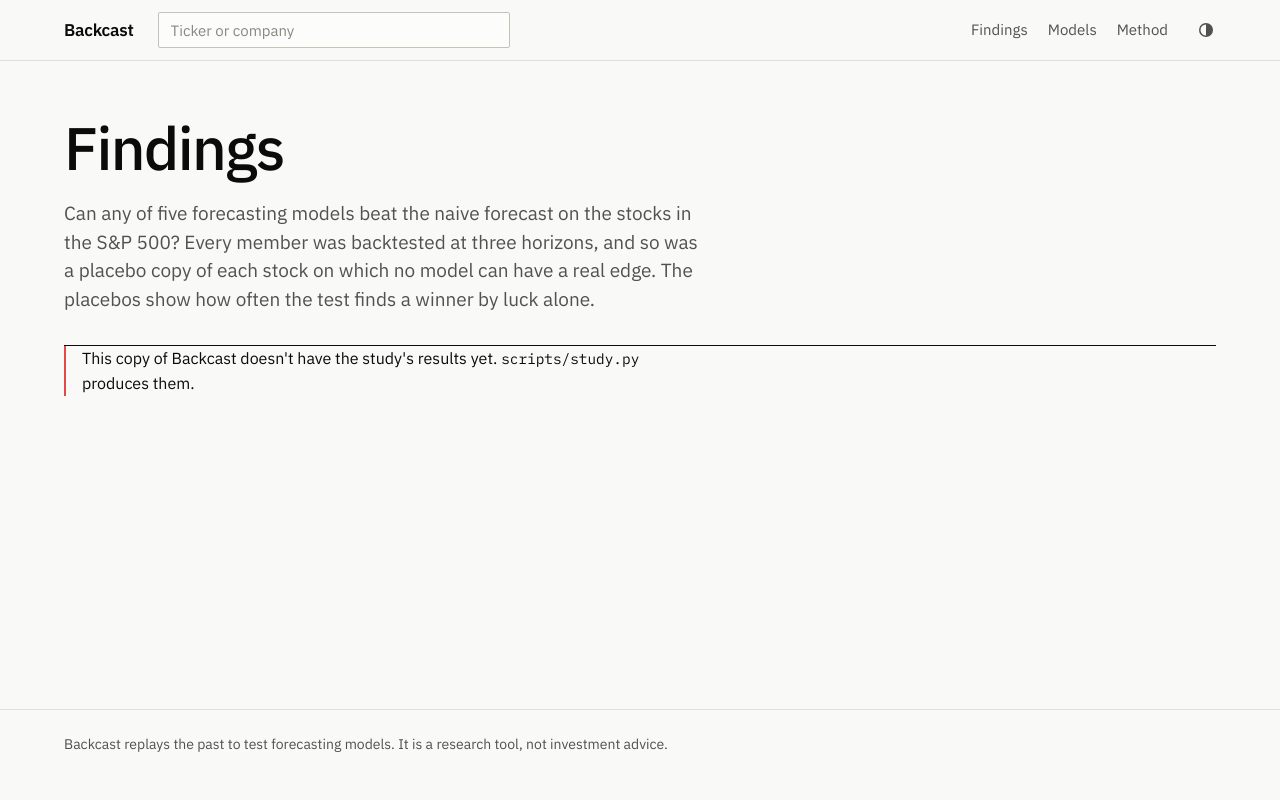
After one commit to adeelbandesha/backcast, a Django app: template src/backcast/web/templates/backcast/findings.html in a window 1280 px wide. The commit adds this page. Run offline with Django 3.2, Linux system fonts and the light colour scheme; the template is opened without the code that fills it, so the values that code supplies are empty.

Commit message:
Add a Findings page for the S&P 500 study (#16)

```diff
--- a/src/backcast/web/static/backcast/css/app.css
+++ b/src/backcast/web/static/backcast/css/app.css
@@ -375,3 +375,24 @@ input[aria-invalid="true"] { border-color: var(--worse); }
 .model-list .model-name { font-size: 1.125rem; }
 .model-list .model-family { display: inline; }
 .model-list dd { margin: 6px 0 0; color: var(--ink-2); }
+
+/* Findings */
+
+.findings-head { padding-bottom: 32px; border-bottom: 1px solid var(--ink); }
+.study-section { margin-top: 64px; }
+.study-section > h2 { margin-bottom: 16px; }
+.study-section .chart { padding-top: 0; border-top: 0; }
+.study-section .chart h2 { margin-bottom: 4px; }
+.section-note { max-width: 40rem; margin-top: 16px; color: var(--ink-2); font-size: 0.875rem; }
+.study-table { max-width: 48rem; }
+.ticker { font-family: var(--mono); font-weight: 500; font-size: 0.875rem; }
+
+.small-multiples { display: grid; gap: 32px; margin-top: 8px; }
+@media (min-width: 768px) { .small-multiples { grid-template-columns: repeat(3, 1fr); } }
+.panel h3 { margin-top: 12px; font-size: 0.875rem; font-weight: 500; color: var(--ink-2); }
+.panel .chart-plot { min-height: 200px; margin-top: 4px; }
+
+.excluded { margin-top: 16px; font-size: 0.875rem; color: var(--ink-2); }
+.excluded summary { cursor: pointer; width: fit-content; }
+.excluded ul { columns: 14rem; margin-top: 8px; }
+.prose h3 { margin-top: 32px; }
--- a/src/backcast/web/static/backcast/js/app.js
+++ b/src/backcast/web/static/backcast/js/app.js
@@ -223,6 +223,10 @@ function initCharts() {
     drawCumulative(charts.querySelector('[data-chart="cumulative"]'), data, key, names[key], t);
   };
   picker.addEventListener("change", draw);
+  redrawOn(charts, draw);
+}
+
+function redrawOn(node, draw) {
   document.addEventListener("backcast:theme", draw);
   let width = 0;
   new ResizeObserver(([entry]) => {
@@ -231,7 +235,7 @@ function initCharts() {
       width = next;
       draw();
     }
-  }).observe(charts);
+  }).observe(node);
 }
 
 function baseOptions(plotNode, t, height) {
@@ -473,8 +477,79 @@ function drawCumulative(figure, data, key, name, t) {
   );
 }
 
+// Findings: where the study's SPA p-values fell, real stocks against their placebos, one panel per horizon.
+
+const BINS = 20;
+
+function drawPValues(figure, data, t) {
+  const formatShare = d3.format(".1%");
+  const share = (values) => {
+    const counts = new Array(BINS).fill(0);
+    for (const p of values) counts[Math.min(BINS - 1, Math.floor(p * BINS))]++;
+    return counts.map((count) => ({ count, share: values.length ? count / values.length : 0 }));
+  };
+  const panels = Object.entries(data.p_values).map(([horizon, kinds]) => {
+    const real = share(kinds.real ?? []);
+    const placebo = share(kinds.placebo ?? []);
+    return {
+      horizon,
+      rows: real.map((cell, bin) => ({ bin, from: bin / BINS, to: (bin + 1) / BINS, real: cell, placebo: placebo[bin] })),
+    };
+  });
+  const top = d3.max(panels.flatMap((panel) => panel.rows.flatMap((row) => [row.real.share, row.placebo.share])));
+  const range = (row) => `${row.from.toFixed(2)} to ${row.to.toFixed(2)}`;
+
+  for (const { horizon, rows } of panels) {
+    const plotNode = figure.querySelector(`[data-horizon="${horizon}"] .chart-plot`);
+    const chart = Plot.plot({
+      ...baseOptions(plotNode, t, 200),
+      marginLeft: 44,
+      x: { type: "band", domain: d3.range(BINS), paddingInner: 0.15, paddingOuter: 0 },
+      y: { domain: [0, top], nice: true },
+      marks: [
+        Plot.gridY({ stroke: t.rule, strokeOpacity: 1, ticks: 4 }),
+        Plot.axisY({ tickSize: 0, tickPadding: 8, label: null, ticks: 4, tickFormat: d3.format(".0%") }),
+        // Ticks at 0, 0.25, 0.5 and 0.75 sit on the left edge of their band.
+        Plot.axisX({ ticks: [0, 5, 10, 15], tickSize: 0, tickPadding: 10, label: null, tickFormat: (bin) => bin / BINS, textAnchor: "start", dx: -3 }),
+        Plot.barY(rows, { x: "bin", y: (row) => row.real.share, fill: t.accent, ry1: 2 }),
+        Plot.tickY(rows.filter((row) => row.placebo.count), { x: "bin", y: (row) => row.placebo.share, stroke: t.ink, strokeWidth: 2 }),
+        Plot.ruleY([0], { stroke: t.ruleStrong }),
+      ],
+    });
+    chart.setAttribute("aria-label", `SPA p-values at ${horizon} trading days, real stocks against their placebos`);
+    plotNode.replaceChildren(chart);
+    hover(plotNode, chart, rows, t, (row) => ({
+      title: `p from ${range(row)}`,
+      items: [
+        { kind: "rect", color: t.accent, value: null, text: formatShare(row.real.share), label: `Stocks (${row.real.count})` },
+        { kind: "line", color: t.ink, value: null, text: formatShare(row.placebo.share), label: `Placebos (${row.placebo.count})` },
+      ],
+    }), "bin");
+  }
+
+  legend(figure, [
+    ["rect", t.accent, "Stocks"],
+    ["line", t.ink, "Placebos"],
+  ]);
+  dataTable(
+    figure,
+    ["SPA p-value", ...panels.flatMap(({ horizon }) => [`${horizon}d stocks`, `${horizon}d placebos`])],
+    panels[0].rows.map((_, bin) => [
+      range(panels[0].rows[bin]),
+      ...panels.flatMap(({ rows }) => [formatShare(rows[bin].real.share), formatShare(rows[bin].placebo.share)]),
+    ]),
+  );
+}
+
+function initFindings() {
+  const data = JSON.parse(document.getElementById("findings-data").textContent);
+  const figure = document.querySelector('[data-chart="p-values"]');
+  redrawOn(figure, () => drawPValues(figure, data, tokens()));
+}
+
 // Start-up runs last, once every constant above is defined.
 
 const results = document.getElementById("results");
 if (results?.dataset.src) loadResults(results, results.innerHTML);
 else if (document.getElementById("chart-data")) initCharts();
+else if (document.getElementById("findings-data")) initFindings();
--- a/src/backcast/web/templates/backcast/base.html
+++ b/src/backcast/web/templates/backcast/base.html
@@ -24,6 +24,7 @@
         </form>
       {% endblock %}
       <nav class="site-nav" aria-label="Site">
+        <a href="{% url 'findings' %}"{% if request.resolver_match.url_name == 'findings' %} aria-current="page"{% endif %}>Findings</a>
         <a href="{% url 'models' %}"{% if request.resolver_match.url_name == 'models' %} aria-current="page"{% endif %}>Models</a>
         <a href="{% url 'method' %}"{% if request.resolver_match.url_name == 'method' %} aria-current="page"{% endif %}>Method</a>
         <button class="theme-toggle" type="button" aria-pressed="false" data-theme-toggle>
--- /dev/null
+++ b/src/backcast/web/templates/backcast/findings.html
@@ -0,0 +1,211 @@
+{% extends "backcast/base.html" %}
+{% load static %}
+
+{% block title %}Findings · Backcast{% endblock %}
+{% block description %}Can any forecasting model beat the naive forecast on the stocks in the S&P 500? Every member tested, next to a placebo that shows what luck alone produces.{% endblock %}
+{% block head %}
+  <script src="{% static 'backcast/vendor/d3.min.js' %}" defer></script>
+  <script src="{% static 'backcast/vendor/plot.umd.min.js' %}" defer></script>
+{% endblock %}
+
+{% block content %}
+<article class="findings">
+  <header class="findings-head">
+    <h1>Findings</h1>
+    <p class="lede">
+      Can any of five forecasting models beat the naive forecast on the stocks in the S&amp;P 500? Every member was
+      backtested at three horizons, and so was a placebo copy of each stock on which no model can have a real edge.
+      The placebos show how often the test finds a winner by luck alone.
+    </p>
+  </header>
+
+  {% if not summary %}
+    <div class="notice" role="status">
+      <p>This copy of Backcast doesn't have the study's results yet. <code>scripts/study.py</code> produces them.</p>
+    </div>
+  {% else %}{% with study=notes.study %}
+
+  <section class="study-section" aria-labelledby="share-title">
+    <h2 id="share-title">How often a model won</h2>
+    <p class="section-lede">
+      The share of stocks where Hansen's SPA test found that the best of the five models beat naive, at p below
+      {{ significance }}. The placebo column is the same share on the placebo copies: its average over
+      {{ summary.0.placebo.draws }} separate draws, and the lowest and highest draw.
+    </p>
+    <div class="table-scroll">
+      <table class="data-table study-table">
+        <thead>
+          <tr>
+            <th scope="col">Horizon</th>
+            <th scope="col" class="num">Stocks</th>
+            <th scope="col" class="num">Placebos</th>
+            <th scope="col" class="num">Trend bets</th>
+          </tr>
+        </thead>
+        <tbody>
+          {% for row in summary %}
+            <tr>
+              <th scope="row">{{ row.horizon }} trading day{{ row.horizon|pluralize }}</th>
+              <td class="num">{{ row.real.percent }}<span class="cell-note">{{ row.real.significant }} of {{ row.real.tested }}</span></td>
+              <td class="num">{{ row.placebo.percent }}<span class="cell-note">{{ row.placebo.range }}</span></td>
+              <td class="num">{{ row.real.trend_bets }}<span class="cell-note">of {{ row.real.significant }} wins</span></td>
+            </tr>
+          {% endfor %}
+        </tbody>
+      </table>
+    </div>
+    <p class="section-note">
+      A trend bet is a win where the best model forecast the same direction from at least 90% of the days and the
+      price went that way over the period. That edge is a bet that the trend continues, which pays while a stock
+      keeps rising and costs as much when it turns.
+    </p>
+  </section>
+
+  <section class="study-section" aria-labelledby="p-title">
+    <figure class="chart" data-chart="p-values">
+      <figcaption>
+        <h2 id="p-title">Where the p-values fell</h2>
+        <p>
+          The share of stocks in each band of SPA p-values, for the real stocks and for their placebos, with every
+          placebo draw counted together. The first
+          band, below {{ significance }}, holds the wins counted above. Where the bars rise above the placebo marks,
+          the real stocks produced more evidence than chance does.
+        </p>
+      </figcaption>
+      <div class="chart-legend" aria-hidden="true"></div>
+      <div class="small-multiples">
+        {% for h in horizons %}
+          <div class="panel" data-horizon="{{ h }}">
+            <h3>{{ h }} trading day{{ h|pluralize }}</h3>
+            <div class="chart-plot"></div>
+          </div>
+        {% endfor %}
+      </div>
+      <details class="chart-data"><summary>Show the data</summary><div class="table-scroll"></div></details>
+    </figure>
+  </section>
+
+  <section class="study-section" aria-labelledby="models-title">
+    <h2 id="models-title">Each model on its own</h2>
+    <p class="section-lede">
+      The share of stocks where a single model beat naive by the Diebold-Mariano test, with p below
+      {{ significance }} after Holm's adjustment for five models. The second figure in each cell is the share of placebos.
+    </p>
+    <div class="table-scroll">
+      <table class="data-table study-table">
+        <thead>
+          <tr>
+            <th scope="col">Model</th>
+            {% for h in horizons %}<th scope="col" class="num">{{ h }} day{{ h|pluralize }}</th>{% endfor %}
+          </tr>
+        </thead>
+        <tbody>
+          {% for model in models %}
+            <tr>
+              <th scope="row"><span class="model-name">{{ model.name }}</span></th>
+              {% for cell in model.cells %}<td class="num">{{ cell.real }}<span class="cell-note">{{ cell.placebo }}</span></td>{% endfor %}
+            </tr>
+          {% endfor %}
+        </tbody>
+      </table>
+    </div>
+  </section>
+
+  <section class="study-section" aria-labelledby="winners-title">
+    <h2 id="winners-title">The stocks where a model won</h2>
+    <p class="section-lede">
+      Every real stock and horizon with a significant SPA result, and the model that did best. The uptrend and
+      downtrend columns split its error by whether the close was above or below its {{ trend_days }}-day average on the day of
+      the forecast; an edge that disappears in one of them is likely a bet on the trend. Each stock links to the
+      same backtest on today's prices, which will not match the study exactly once newer closes are in.
+    </p>
+    {% if winners %}
+      <div class="table-scroll">
+        <table class="data-table">
+          <thead>
+            <tr>
+              <th scope="col">Stock</th>
+              <th scope="col" class="num">Horizon</th>
+              <th scope="col">Best model</th>
+              <th scope="col" class="num">Error vs naive</th>
+              <th scope="col" class="num">Uptrend</th>
+              <th scope="col" class="num">Downtrend</th>
+              <th scope="col" class="num">SPA p-value</th>
+              <th scope="col" class="num">Price change</th>
+            </tr>
+          </thead>
+          <tbody>
+            {% for row in winners %}
+              <tr>
+                <th scope="row"><a class="ticker" href="{% url 'backtest' row.symbol %}?h={{ row.horizon }}">{{ row.symbol }}</a><span class="cell-note">{{ row.name }}</span></th>
+                <td class="num">{{ row.horizon }} day{{ row.horizon|pluralize }}</td>
+                <td>{{ row.best }}</td>
+                <td class="num {{ row.change.tone }}">{{ row.change.text }}</td>
+                <td class="num {{ row.up.tone }}">{{ row.up.text }}</td>
+                <td class="num {{ row.down.tone }}">{{ row.down.text }}</td>
+                <td class="num">{{ row.spa_p_value }}</td>
+                <td class="num">{{ row.period_change }}</td>
+              </tr>
+            {% endfor %}
+          </tbody>
+        </table>
+      </div>
+    {% else %}
+      <p>No stock had a significant result at any horizon.</p>
+    {% endif %}
+  </section>
+
+  <section class="study-section prose" aria-labelledby="design-title">
+    <h2 id="design-title">How the study was run</h2>
+    <p>
+      The universe is the {{ notes.universe.members }} members of the S&amp;P 500 listed on Wikipedia on
+      {{ notes.universe.retrieved }} (<a href="{{ notes.universe.source }}">the exact revision</a>). Every stock
+      uses five years of daily closes ending {{ study.end }}, and the same backtest as the rest of Backcast:
+      forecasts from each of the last {{ study.origins }} trading days, models re-estimated every {{ study.refit }},
+      scored at the horizon on prices they had not seen. The <a href="{% url 'method' %}">method page</a> has the
+      details. {{ study.tested }} of them could be tested.
+    </p>
+    <p>
+      The placebo replays each stock's own daily moves with their signs drawn at random. The size of every move
+      stays the same, so the volatility, its clustering and the fat tails are all real, but the direction of each
+      day is a coin toss that no model can forecast. One coin toss per date is shared by every stock, so stocks that
+      moved together still move together. That also gives the whole market a single random path, which can trend
+      by chance and hand trend bets easy wins, so the placebo was drawn {{ study.seeds|length }} times, each from
+      its own fixed seed ({{ study.seeds|join:", " }}).
+    </p>
+    <h3>Limits</h3>
+    <ul>
+      <li>
+        The universe is today's index, so it only holds companies that did well enough to be in it now. Stocks that
+        fell out over the five years are missing, which is survivorship bias. It favours stocks that rose, and so it
+        favours Drift.
+      </li>
+      <li>
+        Stocks move together, so the results for different stocks are not independent and a share of wins can't be
+        given a textbook margin of error. The spread across the {{ study.seeds|length }} placebo draws stands in for
+        one. It is rough: five draws show how far chance moves the share, not its exact limits.
+      </li>
+      <li>Two years of forecasts is one stretch of market history. The next two years could look different.</li>
+    </ul>
+    {% if untested %}
+      <details class="excluded">
+        <summary>{{ untested }} member{{ untested|pluralize }} not tested</summary>
+        <ul>
+          {% for row in study.excluded %}<li><code>{{ row.symbol }}</code>: {{ row.reason }}</li>{% endfor %}
+          {% for symbol in study.not_loaded %}<li><code>{{ symbol }}</code>: the prices never loaded.</li>{% endfor %}
+        </ul>
+      </details>
+    {% endif %}
+    <h3>Download the data</h3>
+    <p>
+      <a href="{% static 'backcast/study/results.csv' %}" download>results.csv</a> has one row per stock, horizon,
+      real or placebo, and model, with every score on the results page.
+      <a href="{% static 'backcast/study/study.json' %}" download>study.json</a> records the settings, and
+      <a href="{% static 'backcast/study/universe.csv' %}" download>universe.csv</a> the members. Code version
+      <code>{{ study.code }}</code>. To run it again, see <code>scripts/study.py</code>.
+    </p>
+  </section>
+  {{ chart|json_script:"findings-data" }}
+  {% endwith %}{% endif %}
+</article>
+{% endblock %}
--- a/src/backcast/web/urls.py
+++ b/src/backcast/web/urls.py
@@ -9,5 +9,6 @@ urlpatterns = [
     path("runs/<slug:run_id>/results/", views.run_results, name="run-results"),
     path("models/", views.models, name="models"),
     path("method/", views.method, name="method"),
+    path("findings/", views.findings, name="findings"),
     path("api/search/", views.search, name="search"),
 ]
```
Also changed, not shown: src/backcast/study.py (+65 -1 lines), src/backcast/web/views.py (+60 -2 lines), tests/test_study.py (+40 -1 lines), tests/test_views.py (+44 -1 lines).
